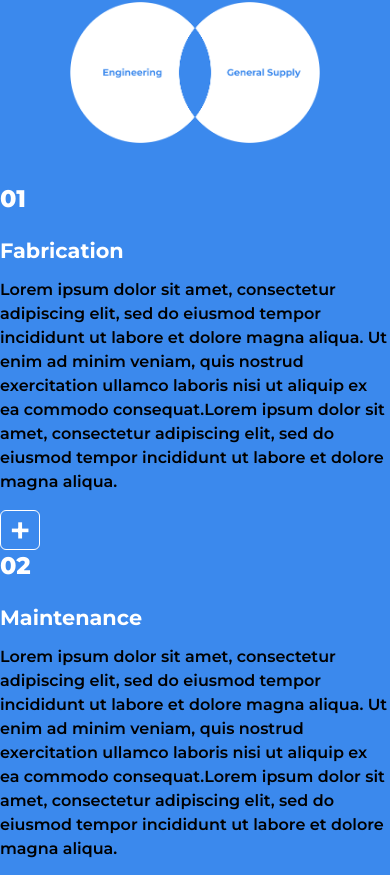
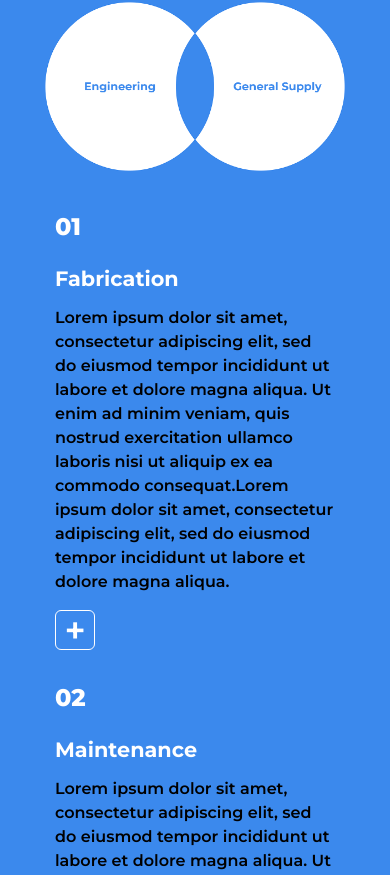
Before and after one commit to asfand687/huzefa-engineering, a React (Vite) app: page /about in a window 390 px wide. Shown: the part 2068-2943 px from the top of the page. Built offline with nearby package versions, Linux system fonts and the light colour scheme.

Commit message:
RESPONSIVENESS: fixed the content spacing for mobile

```diff
--- a/src/sections/AboutPageSections/AboutInfoGraph.jsx
+++ b/src/sections/AboutPageSections/AboutInfoGraph.jsx
@@ -18,18 +18,18 @@ const servicesData = [
 
 const AboutInfoGraph = () => {
   return (
-    <section className="bg-accent">
+    <section className="bg-accent pb-10">
       <AboutHeadingText
         text="Consectetur Adipiscing Elit"
         textColor='text-white'
       />
       <div className="flex justify-center py-10">
-        <img className="w-[clamp(250px,50vw,700px)]" src={About} alt="Infograph"/>
+        <img className="w-[clamp(300px,50vw,700px)]" src={About} alt="Infograph"/>
       </div>
-      <div className="flex flex-col md:flex-row justify-center md:gap-x-16 lg:gap-x-24">
+      <div className="flex flex-col md:flex-row gap-y-8 justify-center md:gap-x-16 lg:gap-x-24">
         {
           servicesData.map(service => (
-            <div key={service.id} className="max-w-[400px]">
+            <div key={service.id} className="w-[clamp(280px,20vw,600px)] mx-auto md:mx-0">
               <ServiceBlock
                 id={service.id}
                 title={service.title}
```
